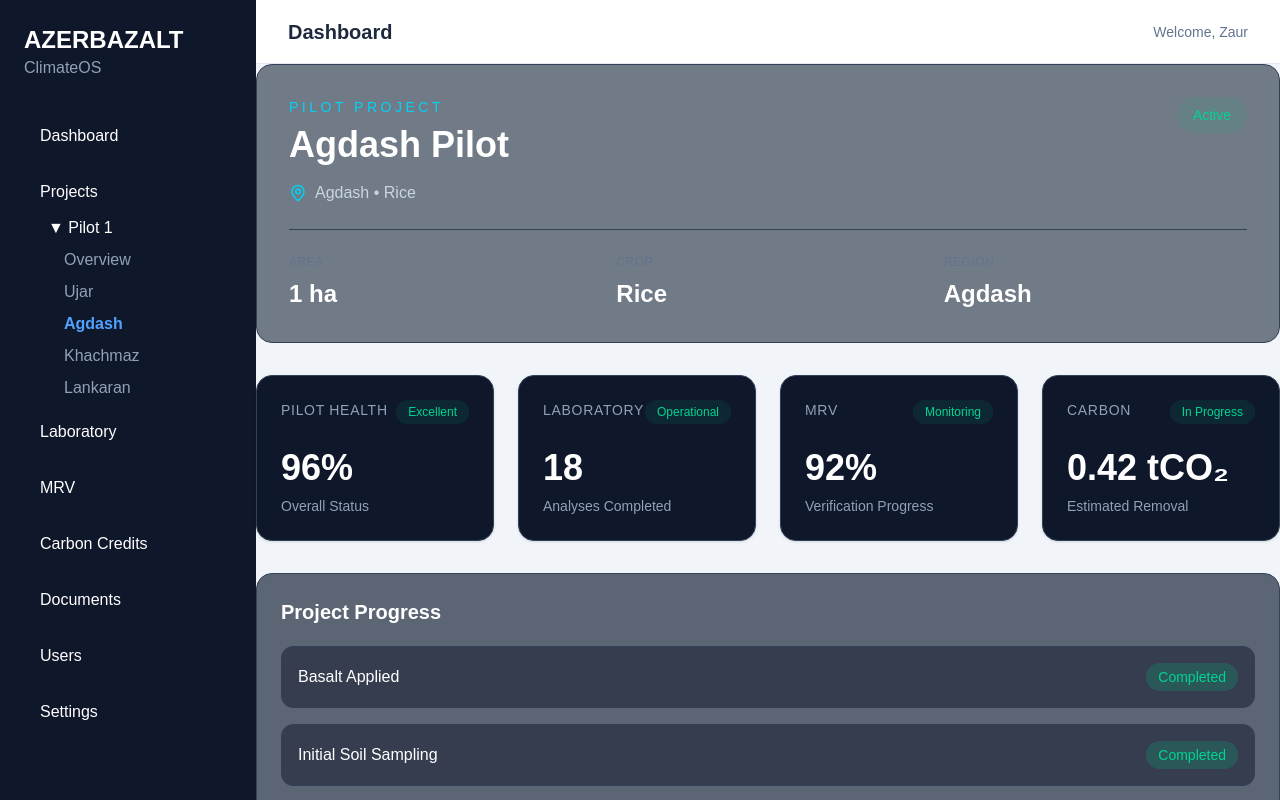
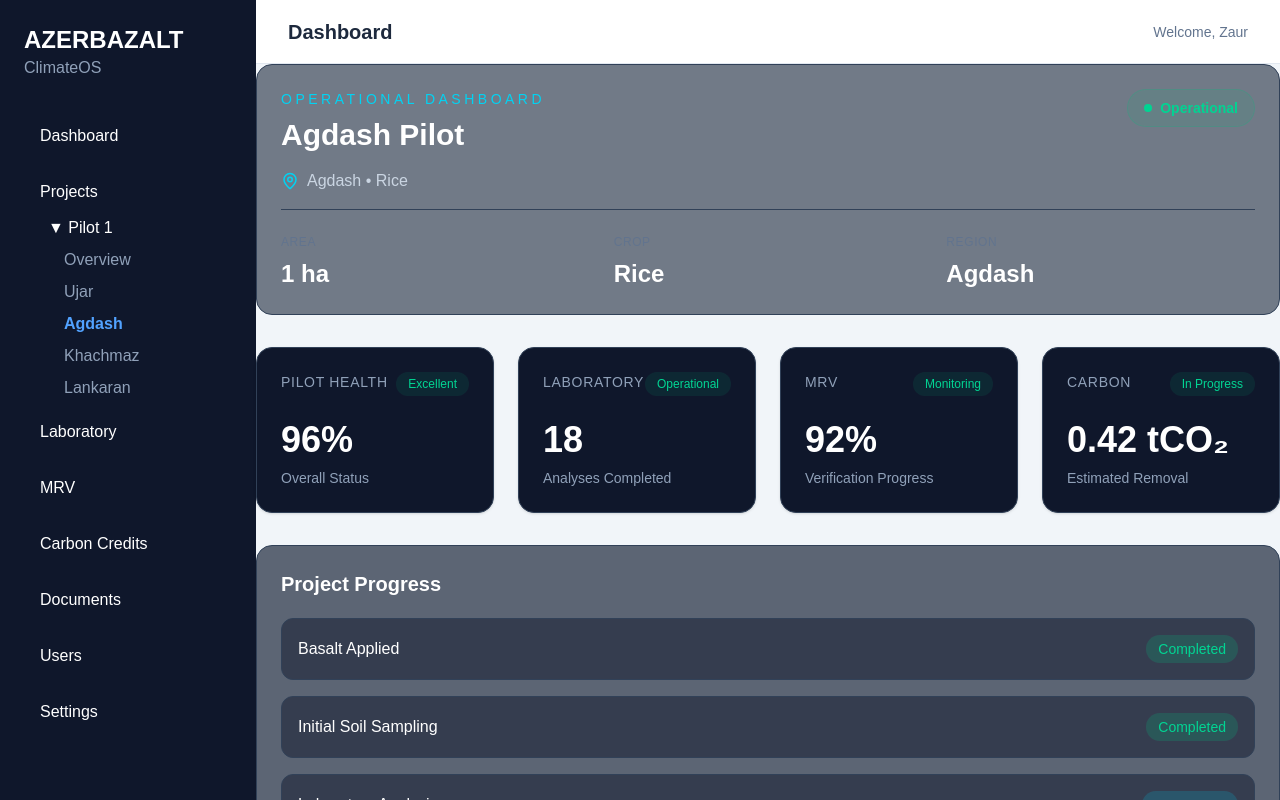
Before and after one commit to zaurzeynalov/AZERBAZALT-ClimateOS, a Next.js app: page /pilot/1/agdash in a window 1280 px wide. Shown: the top 800 px of the page. Built offline with nearby package versions, Linux system fonts and the light colour scheme.

Commit message:
Refine Agdash pilot layout

```diff
--- a/src/components/PilotHero.tsx
+++ b/src/components/PilotHero.tsx
@@ -16,14 +16,14 @@ export default function PilotHero({
   status,
 }: PilotHeroProps) {
   return (
-    <div className="rounded-2xl border border-slate-700 bg-slate-800/60 p-8">
+    <div className="rounded-2xl border border-slate-700 bg-slate-800/60 p-6">
       <div className="flex items-start justify-between">
         <div>
           <p className="text-sm uppercase tracking-[0.25em] text-cyan-400">
-            Pilot Project
+            Operational Dashboard
           </p>
 
-          <h1 className="mt-2 text-4xl font-bold text-white">
+          <h1 className="mt-2 text-3xl font-bold text-white">
             {name}
           </h1>
 
@@ -36,12 +36,16 @@ export default function PilotHero({
           </div>
         </div>
 
-        <div className="rounded-full bg-emerald-500/10 px-4 py-2 text-sm font-medium text-emerald-400">
-          {status}
-        </div>
+       <div className="flex items-center gap-2 rounded-full border border-emerald-500/20 bg-emerald-500/10 px-4 py-2">
+  <div className="h-2 w-2 rounded-full bg-emerald-400" />
+
+  <span className="text-sm font-semibold text-emerald-400">
+    Operational
+  </span>
+</div>
       </div>
 
-      <div className="mt-6 grid grid-cols-3 gap-6 border-t border-slate-700 pt-6">
+      <div className="mt-4 grid grid-cols-3 gap-6 border-t border-slate-700 pt-6">
         <div>
           <p className="text-xs uppercase tracking-wider text-slate-500">
             Area
```
